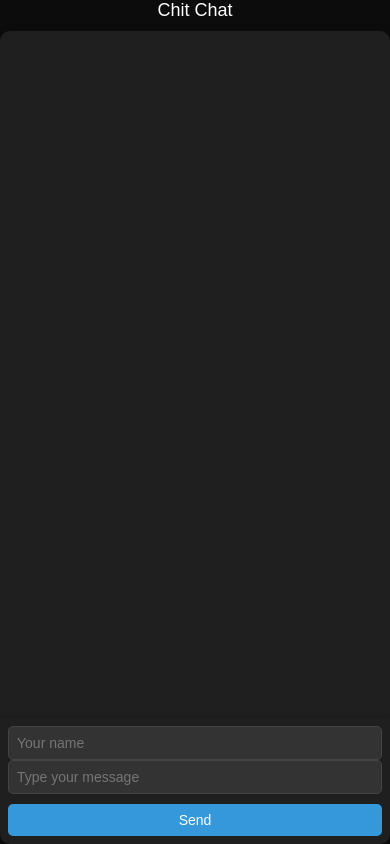
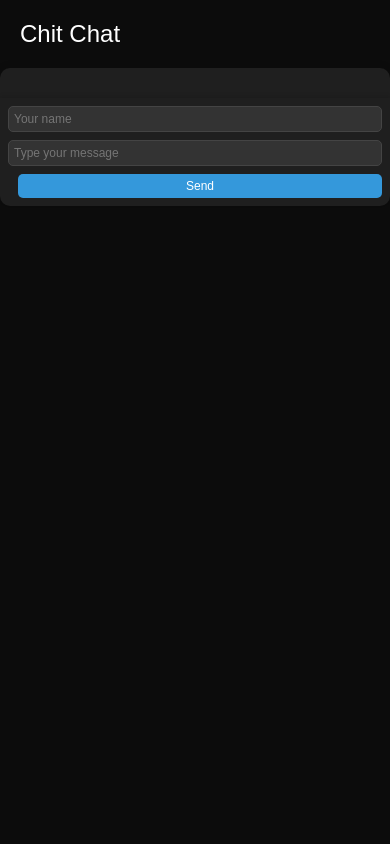
Before and after one commit to harshal34480/Chit-Chat, a website: page index.html in a window 390 px wide. Drawn offline with nearby package versions, Linux system fonts and the light colour scheme; no server answers.

Commit message:
make responsive

```diff
--- a/index.html
+++ b/index.html
@@ -26,6 +26,13 @@
             min-height: 100vh;
         }
 
+        #app-name {
+            text-align: left;
+            font-size: 36px;
+            margin: 20px;
+        }
+        /* Chat container styles */
+
         #chat-container {
             flex: 1;
             padding: 20px;
@@ -33,12 +40,6 @@
             border-radius: 10px 10px 0 0;
             box-shadow: 0px 0px 10px rgba(0, 0, 0, 0.1);
             overflow-y: auto;
-        }
-
-        #app-name {
-            text-align: center;
-            font-size: 24px;
-            margin-bottom: 10px;
         }
         /* Message list styles */
 
@@ -58,8 +59,7 @@
 
         #input-section {
             display: flex;
-            flex-direction: column;
-            align-items: stretch;
+            align-items: center;
             padding: 10px;
             background-color: #1f1f1f;
             border-radius: 0 0 10px 10px;
@@ -68,24 +68,25 @@
 
         #usernameInput,
         #inputMessage {
-            padding: 10px;
+            flex: 1;
+            padding: 5px;
             border: 1px solid #444;
             border-radius: 5px;
-            font-size: 16px;
+            font-size: 14px;
             color: #fff;
             background-color: #333;
             outline: none;
         }
 
         #sendButton {
-            padding: 10px;
+            padding: 5px 10px;
             background-color: #3498db;
             color: #fff;
             border: none;
             border-radius: 5px;
             cursor: pointer;
-            font-size: 16px;
-            margin-top: 10px;
+            font-size: 14px;
+            margin-left: 10px;
             transition: background-color 0.2s ease-in-out;
         }
 
@@ -96,7 +97,7 @@
 
         @media screen and (max-width: 768px) {
             #app-name {
-                font-size: 18px;
+                font-size: 24px;
             }
             #chat-container {
                 padding: 10px;
@@ -105,16 +106,19 @@
                 padding: 8px;
             }
             #input-section {
+                flex-direction: column;
+                align-items: stretch;
                 padding: 8px;
             }
             #usernameInput,
             #inputMessage {
-                padding: 8px;
-                font-size: 14px;
+                padding: 5px;
+                font-size: 12px;
+                margin-bottom: 8px;
             }
             #sendButton {
-                padding: 8px;
-                font-size: 14px;
+                padding: 5px 8px;
+                font-size: 12px;
             }
         }
     </style>
@@ -122,7 +126,10 @@
 
 <body>
     <div id="chat-app">
+        <aside>
             <div id="app-name">Chit Chat</div>
+        </aside>
+        <main>
             <div id="chat-container">
                 <ul id="messages"></ul>
             </div>
@@ -131,6 +138,7 @@
                 <input id="inputMessage" type="text" placeholder="Type your message">
                 <button id="sendButton">Send</button>
             </div>
+        </main>
     </div>
 
     <script src="/socket.io/socket.io.js"></script>
```
Lines whose indentation alone changed are shown as unchanged.
